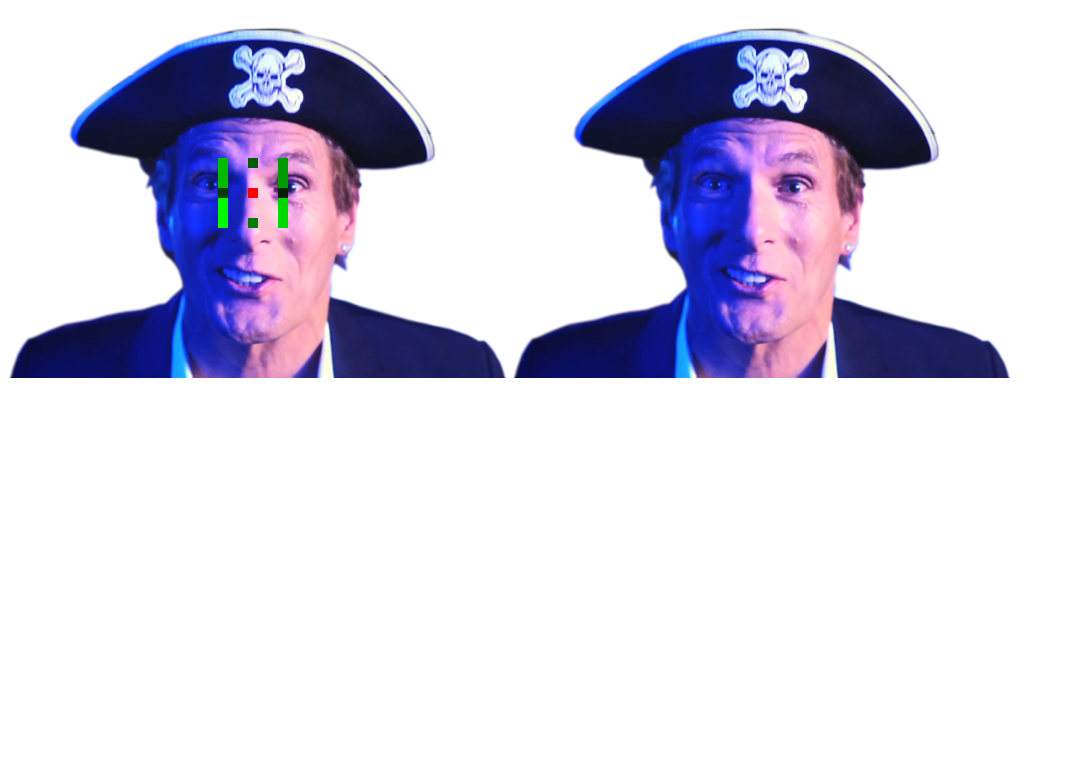
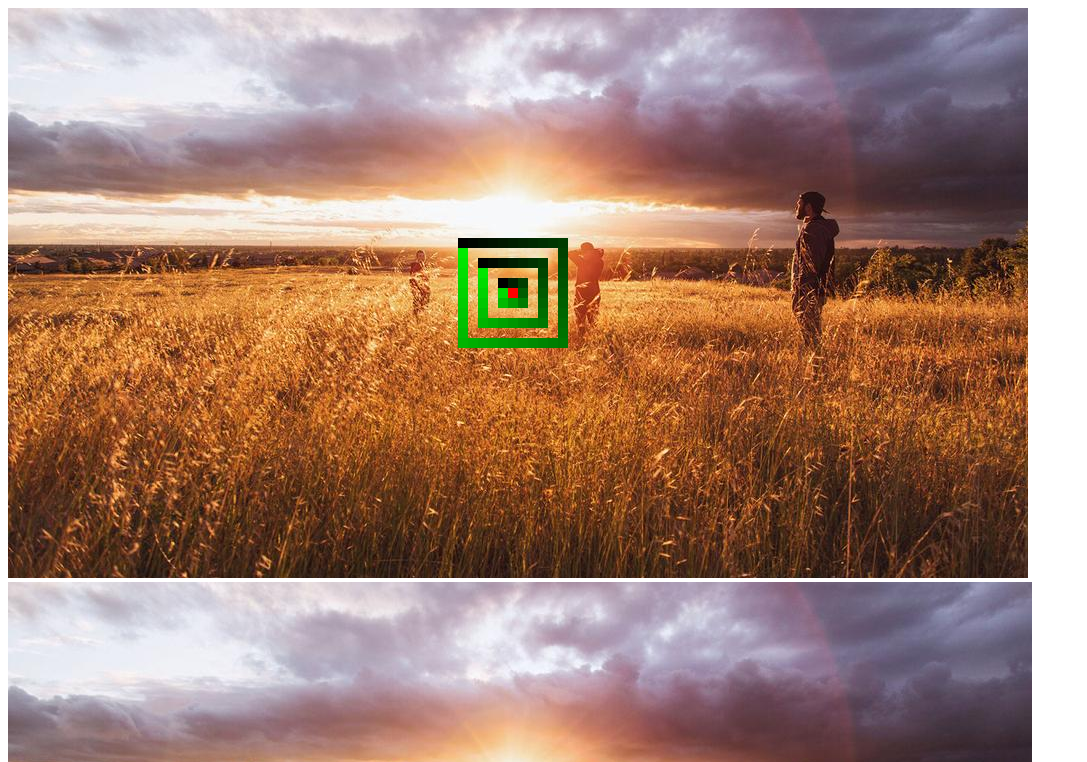
Before and after one commit to doughensel/imgAbstract, a plain HTML site: page index.html in a window 1280 px wide. Shown: the top 762 px of the page, without its empty margins (0-1087 px from the left). Drawn offline with Linux system fonts and the light colour scheme.

Commit message:
capture.drawPoly.spiral() made spiral from origin

```diff
--- a/index.html
+++ b/index.html
@@ -5,8 +5,8 @@
 	</head>
 	<body>
 		<canvas id="canvas"></canvas>
-		<!-- <img src="images/adobe-field.jpg" height="576" width="1024" alt="original image" id="originalImage" /> -->
-		<img src="images/micheal-bolton-pop-up-small.png" height="370" width="500" alt="original image" id="originalImage" />
+		<img src="images/adobe-field.jpg" height="576" width="1024" alt="original image" id="originalImage" />
+		<!-- <img src="images/micheal-bolton-pop-up-small.png" height="370" width="500" alt="original image" id="originalImage" /> -->
 		<!-- <img src="images/michael-bolton-sparrow.png" height="808" width="1390" alt="original image" id="originalImage" /> -->
 		<script type="text/javascript" src="js/imgAbstract.js"></script>
 	</body>
--- a/js/imgAbstract.js
+++ b/js/imgAbstract.js
@@ -1,6 +1,6 @@
 /**
-//		imgAbstract v 0.06.05
-//		last revision: May 14, 2015
+//		imgAbstract v 0.06.06
+//		last revision: May 20, 2015
 //		https://github.com/doughensel/imgAbstract
 **/
 
@@ -36,7 +36,7 @@ var capture = {
 	colorArray : [],
 // FUNCTIONS
 	test       : function( p, color ){
-		console.log( 'test' );
+		// console.log( 'test' );
 		var ctx = this.canvas.getContext( '2d' );
 			ctx.fillStyle = color;
 			ctx.fillRect( p.x * this.sampleSize, p.y * this.sampleSize, this.sampleSize, this.sampleSize );
@@ -230,76 +230,53 @@ var capture = {
 			var p = colorArray[ startPix ];
 
 			this.test( p, 'rgba( 255, 0, 0, 1 )' );
+			spiral( startPix, 5, p );
+//			spiral( startPix, 4, p );
 			spiral( startPix, 3, p );
+//			spiral( startPix, 2, p );
+			spiral( startPix, 1, p );
 
 
 
 		function spiral( index, level, testColor ){
-			var i    = 0,
-				j    = 0,
-				step = 0,
-				dot  = 0;
-			var outputColor = Math.floor( 255 / 8 );
+			var color  = 0,
+				cstep  = Math.floor( 255 / (level * 8) ),
+				step   = 0,
+				dot    = 0,
+				top    = {
+					right: 0,
+					left : 0
+				},
+				bottom = {
+					right: 0,
+					left : 0
+				}
 
-			for( i = 0, j = level * 8; i < j; i++ ){
-				switch( step ){
-					case 0:
-						// move right from index
-						dot = index + level;
-						_this.test( colorArray[ dot ], 'rgba( 0, ' + ( outputColor * 1 ) + ', 0, 1 )');
-						step++;
-						break;
-					case 1:
-						// move left from index
-						dot = index - level;
-						_this.test( colorArray[ dot ], 'rgba( 0, ' + ( outputColor * 2 ) + ', 0, 1 )');
-						step++;
-						break;
-					case 2:
-						// move up from index
-						dot = index - ( width * level ) - level;
-						_this.test( colorArray[ dot ], 'rgba( 0, ' + ( outputColor * 3 ) + ', 0, 1 )');
-						step++;
-						break;
-					case 3:
-						// move down from index
-						dot = index + ( width * level ) + level;
-						_this.test( colorArray[ dot ], 'rgba( 0, ' + ( outputColor * 4 ) + ', 0, 1 )');
-						step++;
-						break;
-					case 4:
-						// move up from right of index
-						for( var x = 1; x <= level; x++ ){
-							dot = index + level  - ( width * x ) - x;
-							_this.test( colorArray[ dot ], 'rgba( 0, ' + ( outputColor * 5 ) + ', 0, 1 )' );
-						}
-						step++;
-						break;
-					case 5:
-						// move up from left of index
-						for( var x = 1; x <= level; x++ ){
-							dot = index - level  - ( width * x ) - x;
-							_this.test( colorArray[ dot ], 'rgba( 0, ' + ( outputColor * 6 ) + ', 0, 1 )' );
-						}
-						step++;
-						break;
-					case 6:
-						// move down from right of index
-						for( var x = 1; x <= level; x++ ){
-							dot = index + level + (width * x ) + x;
-							_this.test( colorArray[ dot ], 'rgba( 0, ' + ( outputColor * 7 ) + ', 0, 1 )' );
-						}
-						step++;
-						break;
-					case 7:
-						// move down from left of index
-						for( var x = 1; x<= level; x++ ){
-							dot = index - level + ( width * x ) + x;
-							_this.test( colorArray[ dot ], 'rgba( 0, ' + ( outputColor * 8 ) + ', 0, 1 )' );
-						}
-						step++;
-						break;
-				}
+			top.right    = index - ( width * level );
+			top.left     = index - ( width * level ) - ( level * 2 );
+			bottom.right = index + ( width * level ) + ( level * 2 );
+			bottom.left  = index + ( width * level );
+
+			for( var i=top.left, j=top.right; i<j; i++ ){
+				color = 'rgba( 0, ' + dot + ', 0, 1 )';
+				_this.test( colorArray[i], color );
+				dot += cstep;
+			}
+			step = ( bottom.right - top.right ) / ( level * 2 );
+			for( var i=top.right, j=bottom.right; i<j; i+=step ){
+				color = 'rgba( 0, ' + dot + ', 0, 1 )';
+				_this.test( colorArray[i], color );
+				dot += cstep;
+			}
+			for( var i=bottom.right, j=bottom.left; i>j; i-- ){
+				color = 'rgba( 0, ' + dot + ', 0, 1 )';
+				_this.test( colorArray[i], color );
+				dot += cstep;
+			}
+			for( var i=bottom.left, j=top.left; i>j; i-=step ){
+				color = 'rgba( 0, ' + dot + ', 0, 1 )';
+				_this.test( colorArray[i], color );
+				dot += cstep;
 			}
 		}
 
```
